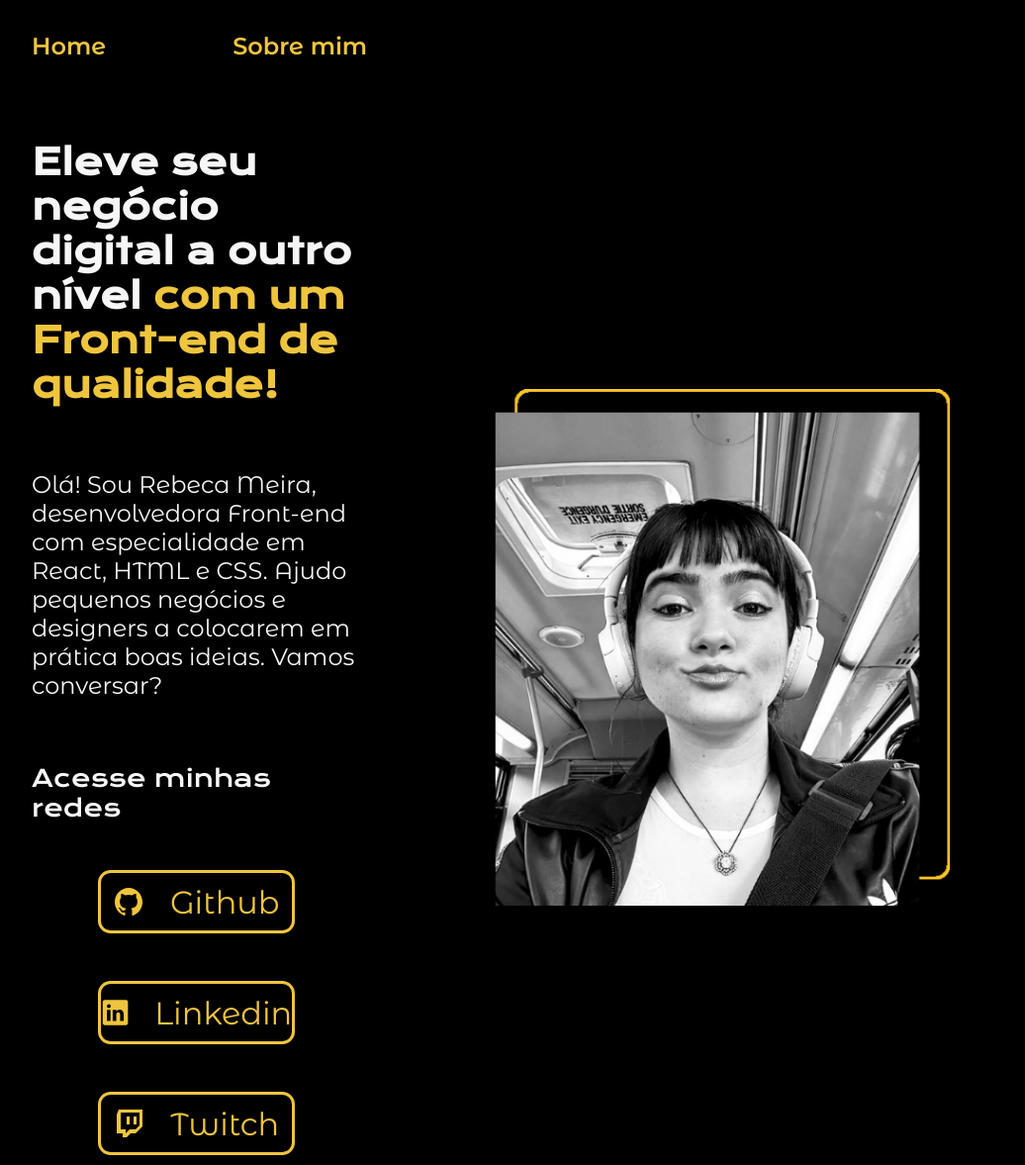
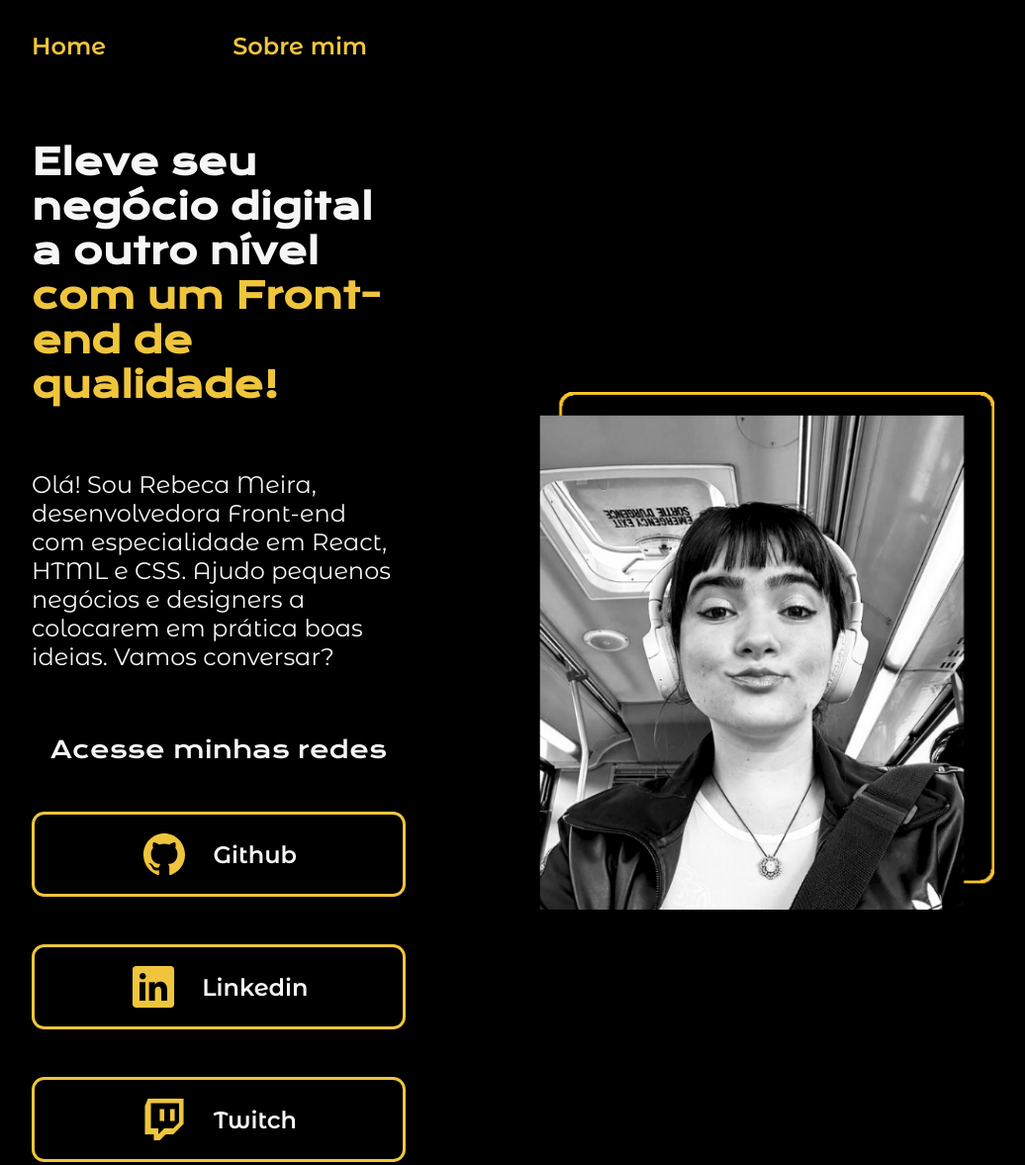
Before and after one commit to bruno-deoliveira/portfolio, a plain HTML site: page index.html in a window 1280 px wide. Shown: the top 1177 px of the page at 99% size, without its empty margins (144-1180 px from the left). Drawn offline with nearby package versions, Linux system fonts and the light colour scheme.

Commit message:
updating buttons

```diff
--- a/style.css
+++ b/style.css
@@ -82,22 +82,48 @@ body {
   font-family: var(--font-primary);
 }
 
-.apresentacao a{
+/*.apresentacao a{
   display: flex;
   align-items: center;
   justify-content: center;
   gap: 1.6rem;
+
   border:.2rem solid var(--text-color-first);
+  border-radius: .8rem;
+
   width: 60%;
-  height: 4rem;
   text-align: center;
-  border-radius: .8rem;
-  font-size: 2rem;
+  padding: 10px;
+
+  font-size: 1rem;
   text-decoration: none;
   color: var(--text-color-first);
   font-family: var(--font-secondary);
+}*/
+
+.apresentacao a{
+  display: flex;
+  justify-content: center;
+  align-items: center;
+  gap: 1.6rem;
+
+  border:.2rem solid var(--text-color-first);
+  border-radius: .8rem;
+
+  padding: 1rem 0;
+  width: 378px;
+
+  text-decoration: none;
+  color: var(--text-color-second);
+  font-family: var(--font-secondary);
+  font-size: 1.5rem;
+  font-weight: 600;
 }
 
+.apresentacao ion-icon{
+  font-size: 3rem;
+  color: var(--text-color-first);
+}
 .apresentacao a:hover{
   background-color: var(--hover-color);
 }
```
